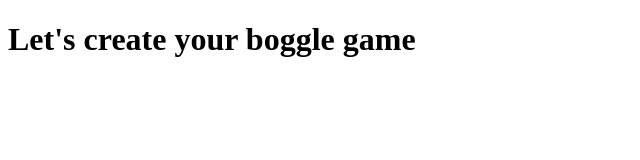
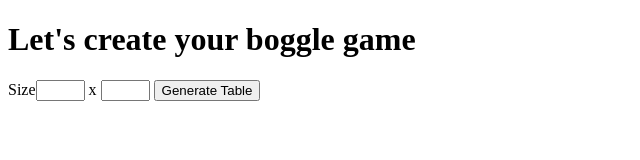
Before and after one commit to arctic-fox-2016/boggle-1, a plain HTML site: page index.html in a window 1280 px wide. Shown: the whole page, without its empty margins (0-640 px from the left). Drawn offline with Linux system fonts and the light colour scheme.

Commit message:
Boggle 1

```diff
--- a/boggle.css
+++ b/boggle.css
@@ -1 +1,4 @@
 /*write your css here*/
+table, th, td {
+   border: 1px solid black;
+}
--- a/boggle.js
+++ b/boggle.js
@@ -0,0 +1,32 @@
+var board = []
+var temp  = []
+var dimension = 4;
+
+
+function randomHuruf(){
+  //65.100
+  return String.fromCharCode(Math.floor((Math.random() * 26) + 65));
+
+}
+
+
+function shake(){
+  var baris = document.getElementById("baris").value
+  var kolom = document.getElementById("kolom").value
+  board=[]
+  var tabel = ""
+  tabel = "<table>"
+  for(var a = 1 ; a<=baris ; a++){
+    tabel = tabel += "<tr>"
+    for(var b=1 ; b<=kolom ; b++){
+       temp.push(randomHuruf())
+       tabel += "<td>"+temp[b-1]+"</td>"
+    }
+    tabel += "</tr>"
+    board.push(temp)
+    temp = []
+  }
+  tabel += "</table>"
+  document.getElementById("tabelDiv").innerHTML = tabel
+  return board
+}
--- a/index.html
+++ b/index.html
@@ -7,6 +7,11 @@
   </head>
   <body>
     <h1>Let's create your boggle game</h1>
+    Size<input id="baris" type="textbox" size=3> x <input id="kolom" type="textbox" size=3>
+    <input type="button" value="Generate Table" onclick="shake()">
+
+    <div id="tabelDiv"></div>
+
     <script type="text/javascript" src="boggle.js"></script>
   </body>
 </html>
```
